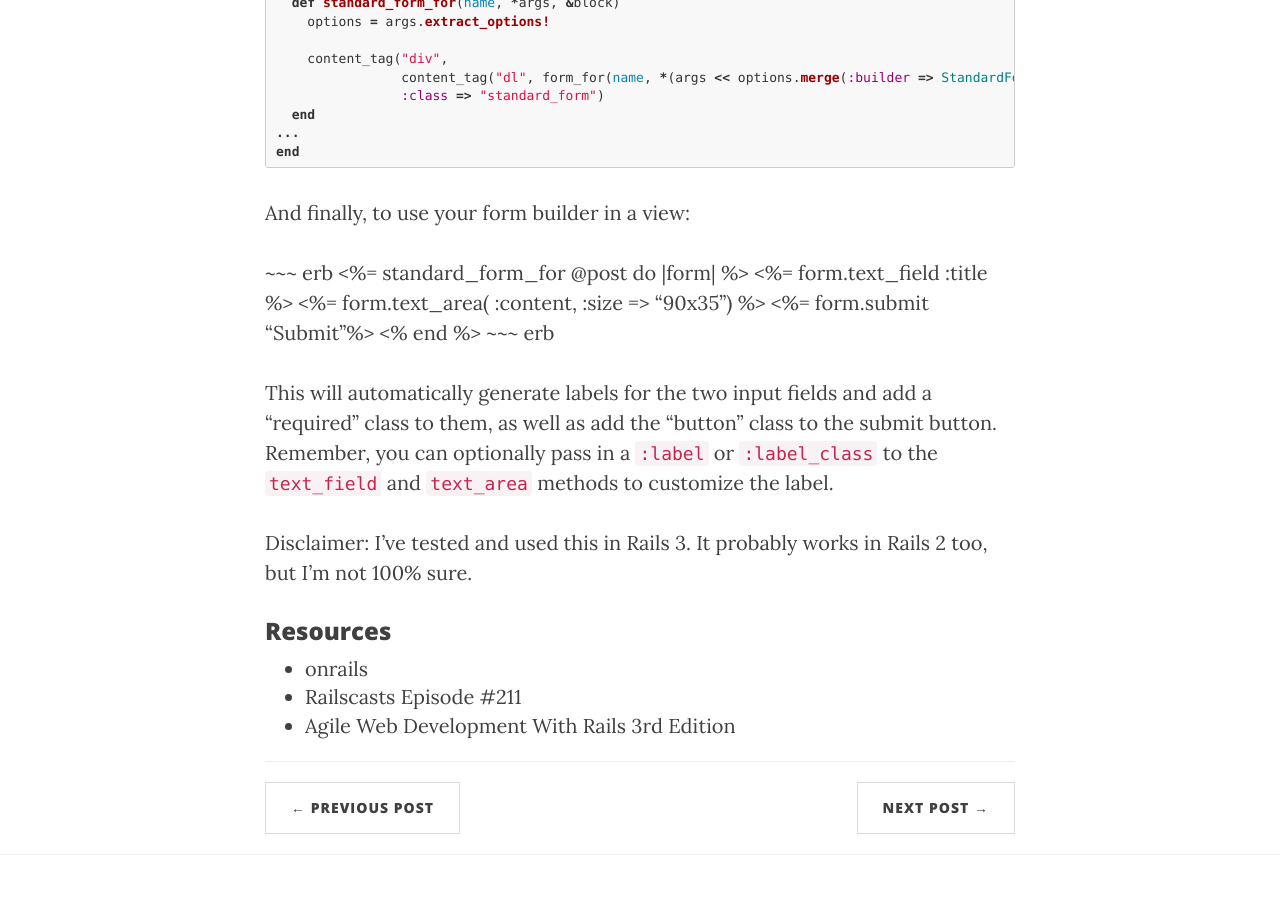
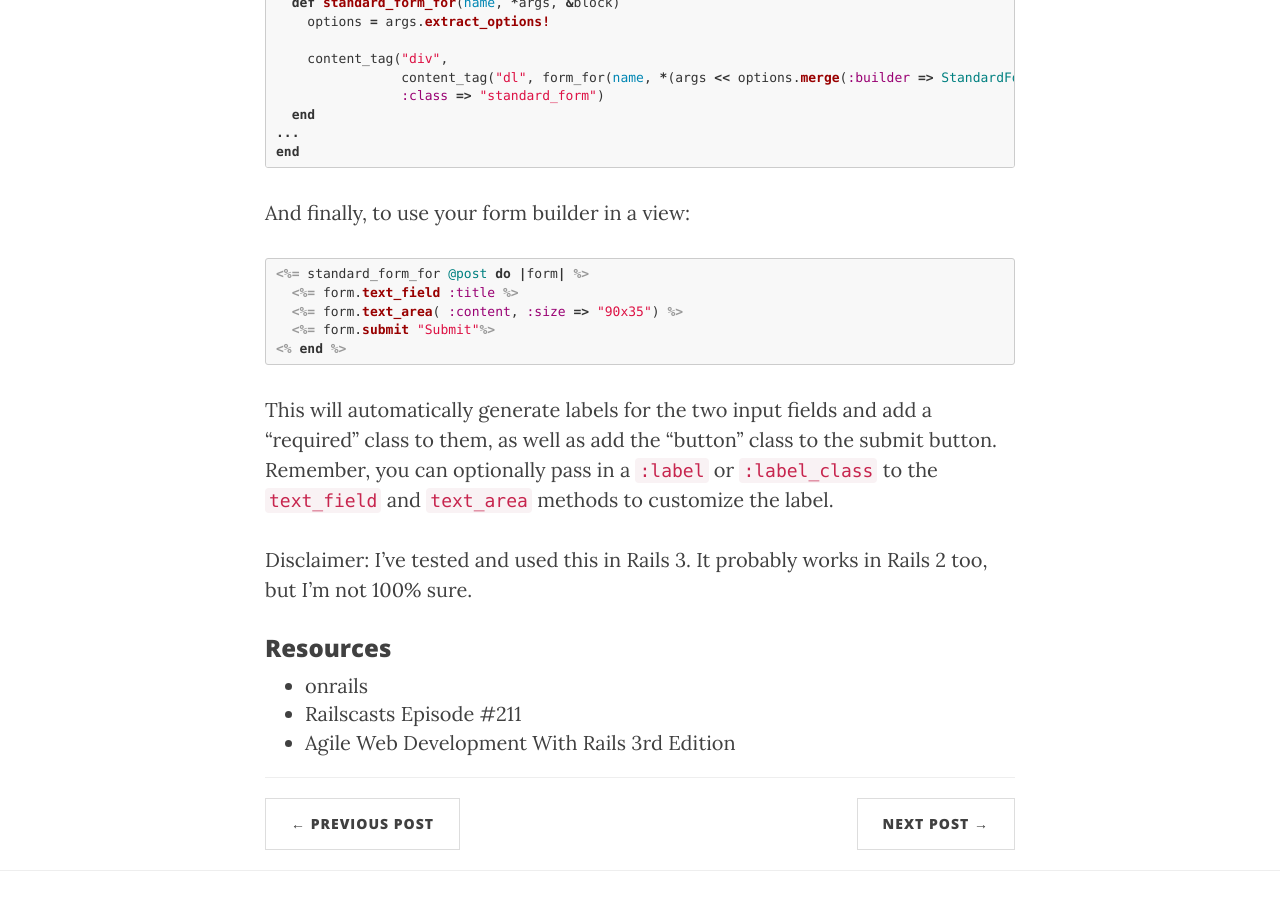
Before and after one commit to zacharyw/like-a-writing-desk, a Jekyll site: the page built from _posts/2011-04-15-very-custom-form-builders-in-rails.markdown, in a window 1280 px wide and 900 px high, scrolled down 11611 px. Built offline with Jekyll 4.4.1, drawn with Linux system fonts in a browser that asks for light colours; nearby versions of some CDN libraries.

Commit message:
Update 2011-04-15-very-custom-form-builders-in-rails.markdown

```diff
--- a/_posts/2011-04-15-very-custom-form-builders-in-rails.markdown
+++ b/_posts/2011-04-15-very-custom-form-builders-in-rails.markdown
@@ -355,7 +355,7 @@ And finally, to use your form builder in a view:
   <%= form.text_area( :content, :size => "90x35") %>
   <%= form.submit "Submit"%>
 <% end %>
-~~~ erb
+~~~
 
 This will automatically generate labels for the two input fields and add a "required" class to them, as well as add the "button" class to the submit button. Remember, you can optionally pass in a `:label` or `:label_class` to the `text_field` and `text_area` methods to customize the label.
 
```
